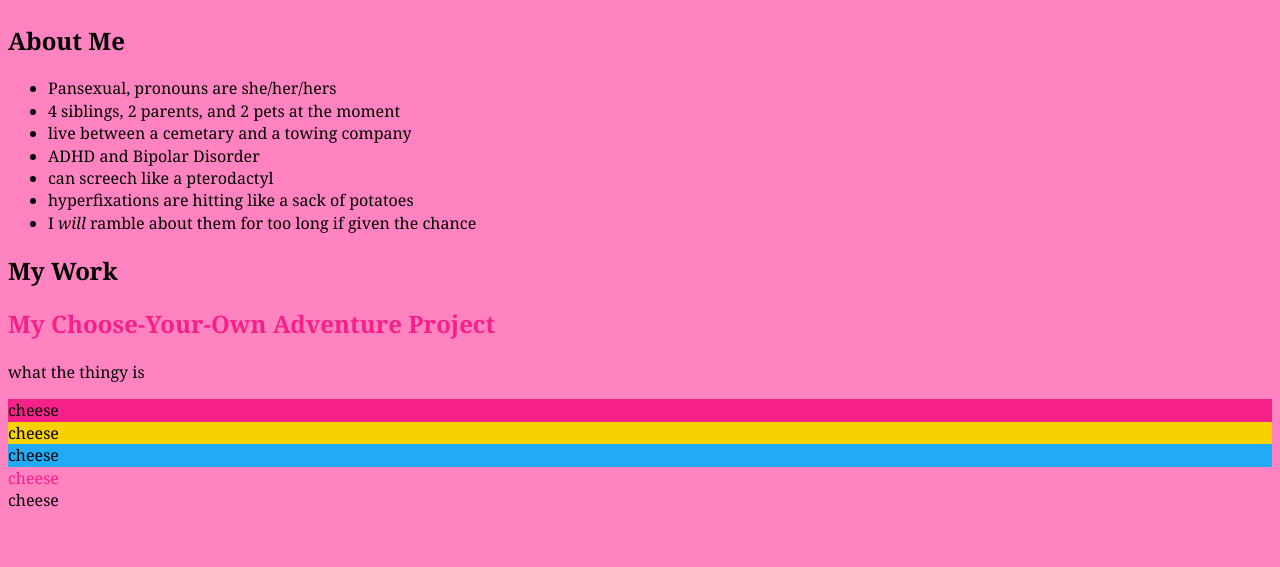
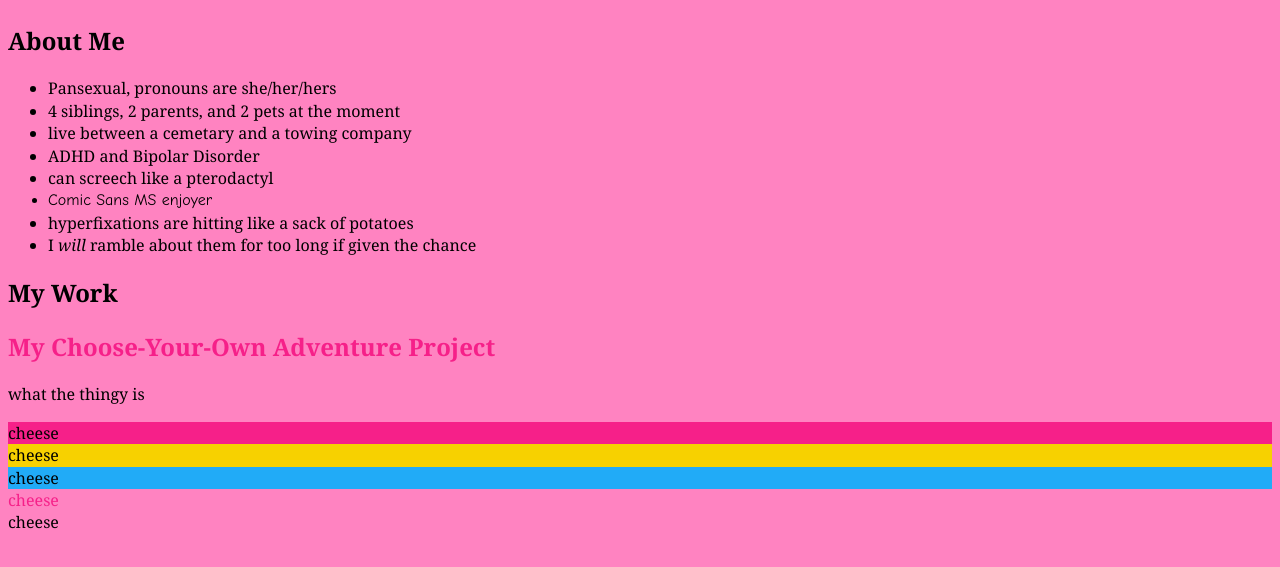
Before and after one commit to IACS-CS/web-design-portfolio-Bac0nPANcakes, a website: page public/index.html in a window 1280 px wide. Shown: the part 123-690 px from the top of the page. Drawn offline with Linux system fonts and the light colour scheme.

Commit message:
renamed a thing, Comic Sans MS my beloved

```diff
--- a/public/index.html
+++ b/public/index.html
@@ -24,6 +24,7 @@ THAT'S WHY IT'S BEEN A STRUGGLE YOU SILLY GOOBER (affectionate)
 <li>live between a cemetary and a towing company</li>
 <li>ADHD and Bipolar Disorder</li>
 <li>can screech like a pterodactyl</li>
+<li style="font-family: 'Comic Sans MS';">Comic Sans MS enjoyer</li>
 <li>hyperfixations are hitting like a sack of potatoes</li>
 <li>I <i>will</i> ramble about them for too long if given the chance</li>
 
@@ -32,9 +33,10 @@ THAT'S WHY IT'S BEEN A STRUGGLE YOU SILLY GOOBER (affectionate)
       </section>
 
 
-<section class="jump_menu">
+<section class="side_menu">
   <h2>My Work</h2>
 </section>
+
 
 
       <section class="sample-work" id="cyoa">
@@ -43,7 +45,7 @@ THAT'S WHY IT'S BEEN A STRUGGLE YOU SILLY GOOBER (affectionate)
       </section>
 
 
-
+<section></section>
 
 
 
```
